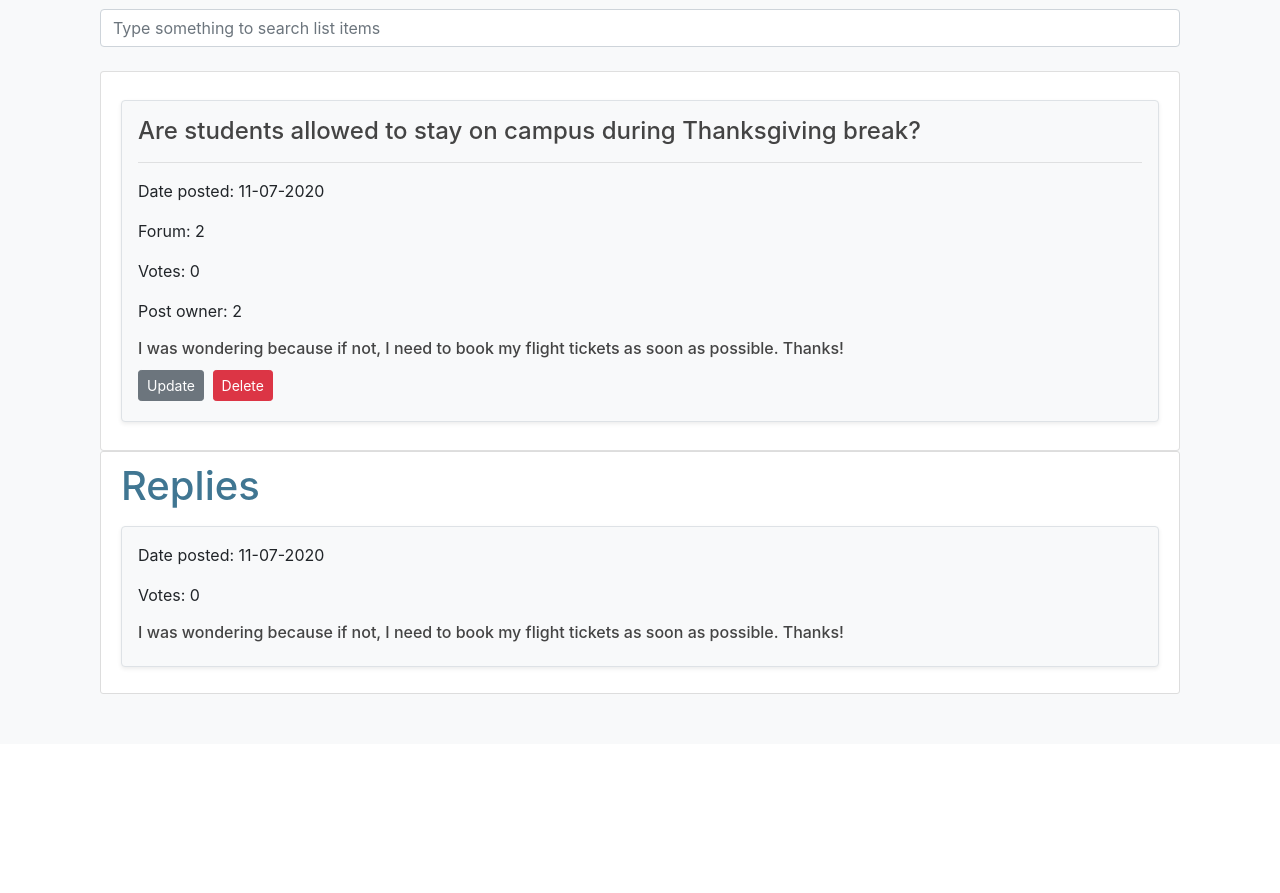
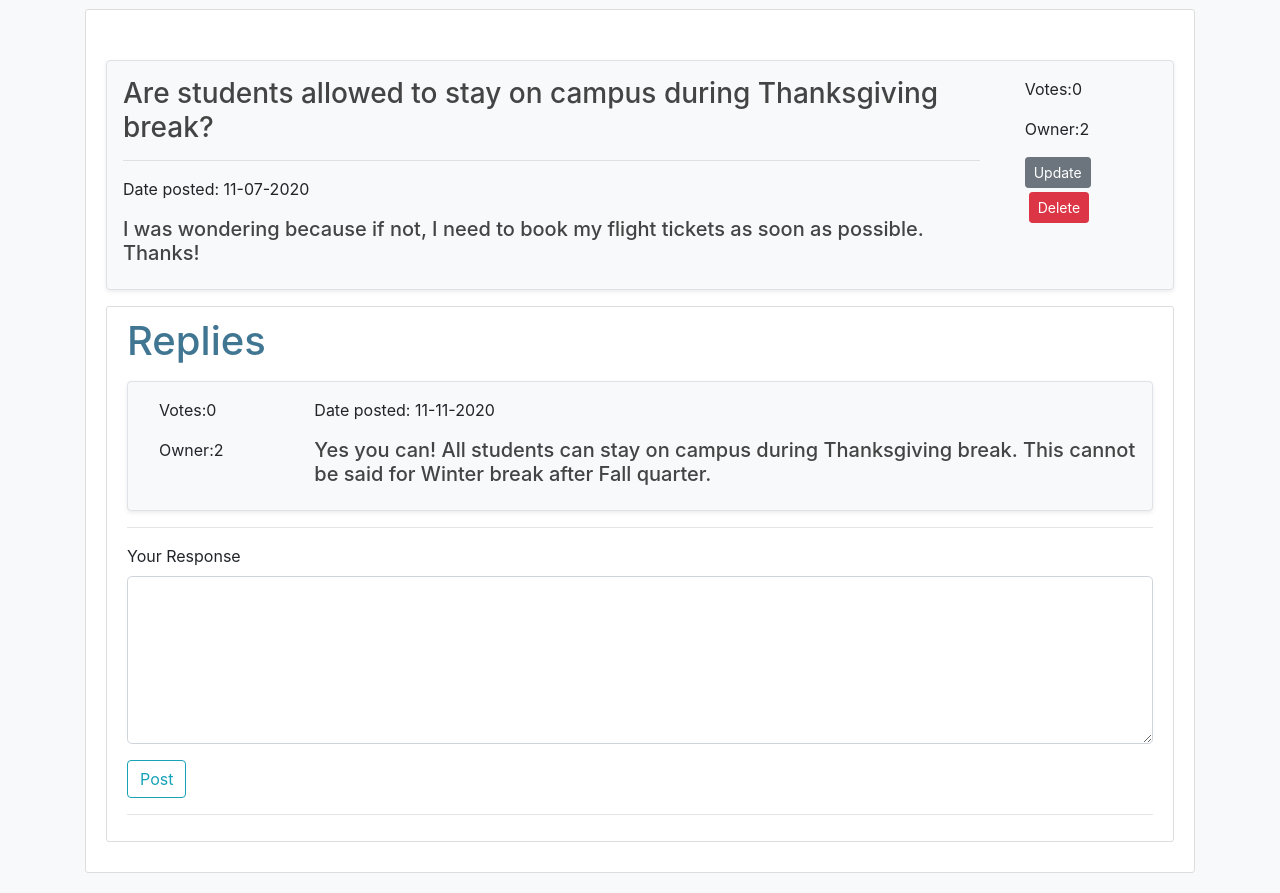
Before and after one commit to ccfernandes/SCU-Bronco-Buddies, a Flask app: page /post/1 in a window 1280 px wide. Shown: the part 56-949 px from the top of the page. Before the commit the page ends 750 px from the top, so only its background shows below. Run offline with Flask 2, Linux system fonts and the light colour scheme; data comes from the database, SQL or seed files in the repository; both versions use the stored data as it was after the commit; parts of the project's set-up code (start-up, migrations or seed data) failed here and were passed over; some libraries are stand-ins or nearby versions.

Commit message:
replies for a post in post view

```diff
--- a/SCU-Bronco-Buddies/bronco_buddies/bronco_buddies/forms.py
+++ b/SCU-Bronco-Buddies/bronco_buddies/bronco_buddies/forms.py
@@ -62,3 +62,8 @@ class NewForumForm(FlaskForm):
 						validators=[DataRequired()])
 	description = StringField('Forum Description', render_kw={"rows": 5, "cols": 11})
 	submit = SubmitField('Create Forum')
+
+class ReplyForm(FlaskForm):
+	body = TextAreaField('Your Response',render_kw={"rows": 5, "cols": 11},
+						validators=[DataRequired()])
+	submit = SubmitField('Post')
--- a/SCU-Bronco-Buddies/bronco_buddies/bronco_buddies/models.py
+++ b/SCU-Bronco-Buddies/bronco_buddies/bronco_buddies/models.py
@@ -51,6 +51,8 @@ class Forum(db.Model, UserMixin):
     # a forum has multiple threads
     threads = db.relationship('Thread', backref='ForumType')
 
+
+# we might need something to accept the answer accept=db.Column(db.Boolean)
 class Reply(db.Model, UserMixin):
     id = db.Column(db.Integer, primary_key=True)
     owner_id = db.Column(db.String(100), nullable=False)
--- a/SCU-Bronco-Buddies/bronco_buddies/bronco_buddies/routes.py
+++ b/SCU-Bronco-Buddies/bronco_buddies/bronco_buddies/routes.py
@@ -2,7 +2,7 @@
 from flask import render_template, request, url_for, flash, redirect, abort # import the Flask class
 from bronco_buddies import app, db, bcrypt
 from bronco_buddies.models import User, Forum, Thread, Reply
-from bronco_buddies.forms import RegistrationForm, LoginForm, NewPostForm, NewForumForm
+from bronco_buddies.forms import RegistrationForm, LoginForm, NewPostForm, NewForumForm, ReplyForm
 from flask_login import login_user, current_user, logout_user, login_required
 from flask import escape
 import jinja2
@@ -77,11 +77,17 @@ def new_post():
 
 
 #view post
-@app.route("/post/<int:post_id>")
+@app.route("/post/<int:post_id>", methods=['GET', 'POST'])
 def post(post_id):
     post = Thread.query.get_or_404(post_id)
     replies = Reply.query.filter_by(thread_id = post.id)
-    return render_template('post.html', title=post.title, post=post, replies=replies)
+    form=ReplyForm()
+    if form.validate_on_submit():
+        reply = Reply(owner_id=current_user.id, body=escape(form.body.data), votes=0, thread_id=post_id)
+        db.session.add(reply)
+        db.session.commit()
+        return redirect(url_for('post', post_id=post.id))
+    return render_template('post.html', title=post.title, post=post, replies=replies, form=form)
 
 
 #update posts
@@ -118,7 +124,6 @@ def delete_post(post_id):
     db.session.commit()
     flash('Your post has been deleted!', 'success')
     return redirect(url_for('home'))
-
 
 # profile page
 @app.route("/profile")
--- a/SCU-Bronco-Buddies/bronco_buddies/bronco_buddies/templates/post.html
+++ b/SCU-Bronco-Buddies/bronco_buddies/bronco_buddies/templates/post.html
@@ -7,44 +7,47 @@
 	<link rel="stylesheet" href="https://cdnjs.cloudflare.com/ajax/libs/intl-tel-input/16.0.4/css/intlTelInput.css">
 	<link rel="stylesheet" href="../static/css/colors.css">
 	<style>
+		.mybody{
+			margin: auto;
+		}
 	</style>
-<script >
-$(document).ready(function(){
-  $("#listSearch").on("keyup", function() {
-    var value = $(this).val().toLowerCase();
-    $("#myList li").filter(function() {
-      $(this).toggle($(this).text().toLowerCase().indexOf(value) > -1)
-    });
-  });
-});
-</script>
 </head>
+
 <body class="bg-light">
+	<div class="content-section">
+	  <br>
+	    <div class="my-3 p-3 bg-light rounded border shadow-sm">
 
-	<!-- Search form (doesn't work) -->
-	<div class="container">
-	  <input class="form-control" id="listSearch" type="text" placeholder="Type something to search list items">
-	  <br>
-	  <ul class="list-group" id="myList">
-	    <li class="list-group-item">
-
-	    	<div class="my-3 p-3 bg-light rounded border shadow-sm">
-				<h4>{{post.title}}</h4>
-				<hr>
-				<p>Date posted: {{post.date_posted.strftime('%m-%d-%Y')}}</p>
-				<p>Forum: {{post.forum_id}} </p>
-				<p>Votes: {{post.votes}}</p>
-				<p>Post owner: {{post.owner_id}}</p>
-				<h6>{{post.body}}</h6>
-
-				<!-- {% if post.author == current__user %} -->
-					<a class="btn btn-secondary btn-sm tm-1 bm-1" href="{{ url_for('update_post', post_id=post.id) }}">Update</a>
-					<button type="button" class="btn btn-danger btn-sm m-1" data-toggle="modal" data-target="#deleteModal">Delete</button>
-				<!-- {% endif %} -->
+	    	<div class="row">
+	    		<div class="col-sm-10">
+					<h3>{{post.title}}</h3>
+					<hr>
+					<div class="row">
+						<div class="col-sm-4">
+							<p>Date posted: {{post.date_posted.strftime('%m-%d-%Y')}}</p>
+						</div>
+					</div>
+					<div class="row">
+						<div class="col-sm-12 mybody">
+							<h5>{{post.body}}</h5>
+						</div>
+					</div>
+				</div>
+				<div class="col-sm-2">
+	    			<div class="col-sm-4">
+							<p>Votes:{{post.votes}}</p>
+					</div>
+					<div class="col-sm-4">
+							<p>Owner:{{post.owner_id}}</p>
+						</div>
+					<div class="col-sm-4">
+						<!-- {% if post.author == current__user %} -->
+							<a class="btn btn-secondary btn-sm tm-1 bm-1" href="{{ url_for('update_post', post_id=post.id) }}">Update</a><button type="button" class="btn btn-danger btn-sm tm-1 m-1" data-toggle="modal" data-target="#deleteModal">Delete</button>
+						<!-- {% endif %} -->
+					</div>
+	    		</div>
 			</div>
-
-	    </li>
-	  </ul>
+		</div>
 
 	 <!-- Modal -->
 	<div class="modal fade" id="deleteModal" tabindex="-1" role="dialog" aria-labelledby="deleteModalLabel" aria-hidden="true">
@@ -69,16 +72,51 @@ $(document).ready(function(){
 		<h1>Replies</h1>
 		{% if replies.count() == 0 %}
 			<h4>There are no replies yet!</h4>
-			<a class="btn btn-secondary btn-sm tm-1 bm-1" href="{{ url_for('home') }}">Reply Now!</a>
 		{% else %}
 			{% for reply in replies %}
 			<div class="my-3 p-3 bg-light rounded border shadow-sm">
-				<p>Date posted: {{post.date_posted.strftime('%m-%d-%Y')}}</p>
-				<p>Votes: {{post.votes}}</p>
-				<h6>{{post.body}}</h6>
+				<div class="row">
+					<div class="col-sm-2">
+						<div class="col-sm-4">
+							<p>Votes:{{reply.votes}}</p>
+						</div>
+						<div class="col-sm-4">
+							<p>Owner:{{reply.owner_id}}</p>
+						</div>
+					</div>
+					<div class="col-sm-10">
+						<p>Date posted: {{reply.date_posted.strftime('%m-%d-%Y')}}</p>
+						<h5>{{reply.body}}</h5>
+					</div>
+				</div>
 			</div>
 			{% endfor %}
 		{% endif %}
+
+		<!-- form -->
+		<form method="POST" action="">
+			<hr>
+            {{ form.hidden_tag() }}
+                <div class="form-group">
+                    {{ form.body.label(class="form-control-label") }}
+                    {% if form.body.errors %}
+                        {{ form.body(class="form-control form-control-lg is-invalid") }}
+                        <div class="invalid-feedback">
+                            {% for error in form.body.errors %}
+                                <span>{{ error }}</span>
+                            {% endfor %}
+                        </div>
+                    {% else %}
+                        {{ form.body(class="form-control form-control-lg") }}
+                    {% endif %}
+                </div>
+            <div class="form-group">
+                {{ form.submit(class="btn btn-outline-info") }}
+            </div>
+            <hr>
+        </form>
+
 	</div>
+</div>
 </body>
 {% endblock content %}
```
Also changed, not shown: SCU-Bronco-Buddies/bronco_buddies/bronco_buddies/templates/form.html (deleted, +0 -65 lines), SCU-Bronco-Buddies/bronco_buddies/bronco_buddies/BroncoBuddies.db.
